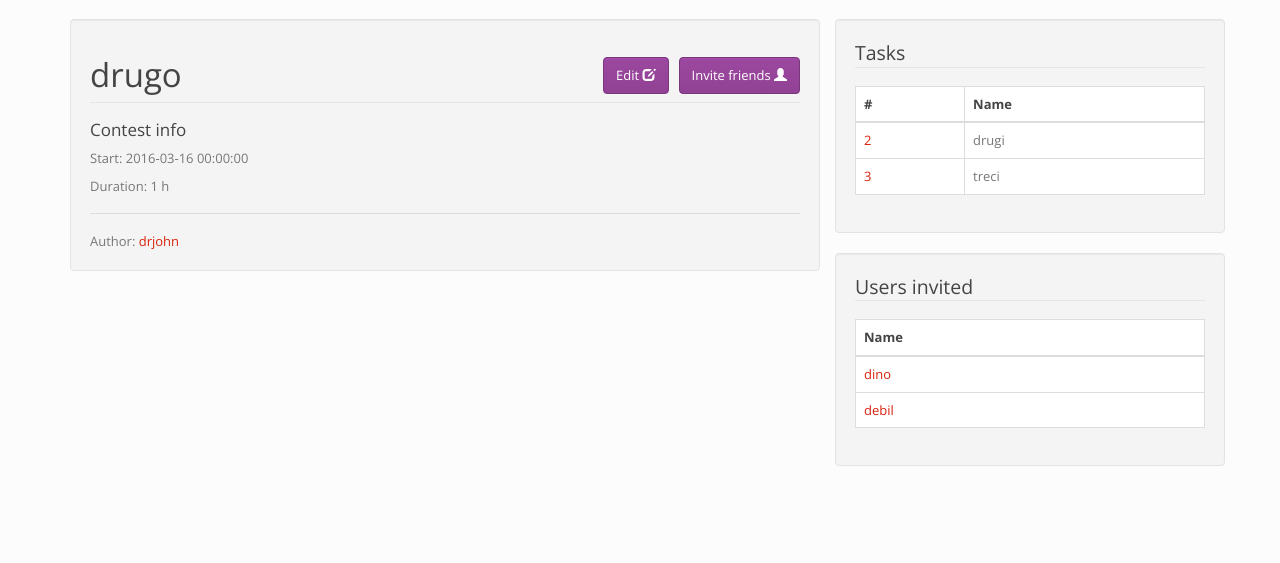
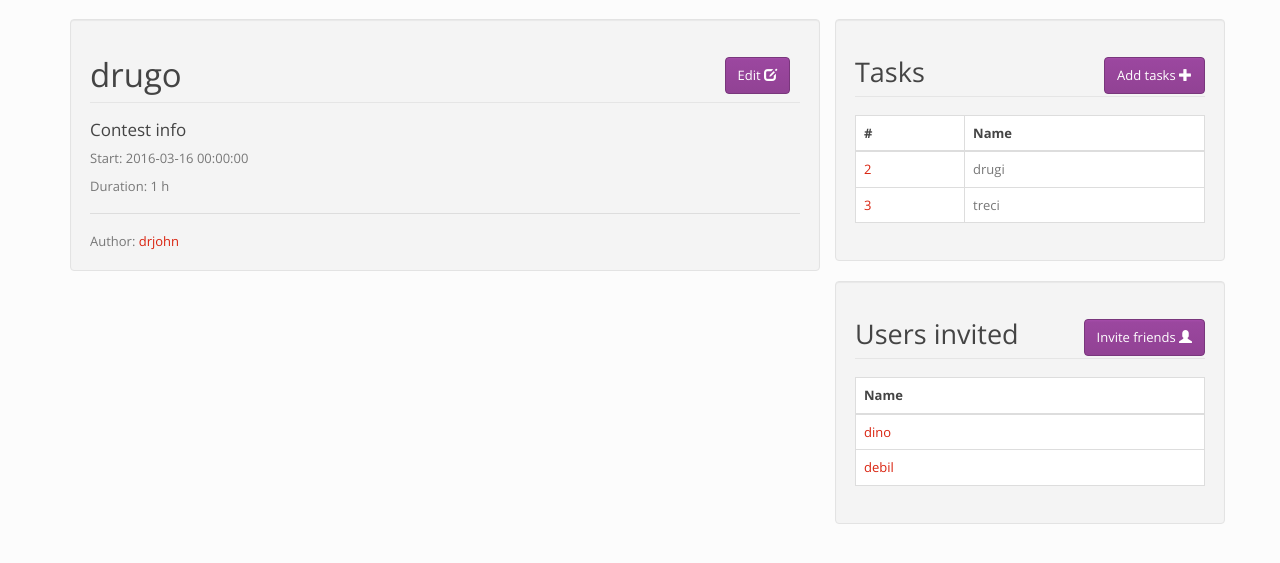
Before and after one commit to drakipovic/CPCC, a Flask app: page /contest/2 in a window 1280 px wide. Shown: the part 41-604 px from the top of the page. Run offline with Flask 2, Linux system fonts and the light colour scheme; a user stored in the database is signed in; data comes from the database, SQL or seed files in the repository; parts of the project's set-up code (start-up, migrations or seed data) failed here and were passed over; some libraries are stand-ins or nearby versions.

Commit message:
Updated contest page

```diff
--- a/templates/contest.html
+++ b/templates/contest.html
@@ -8,8 +8,6 @@
                 <legend><h1>
                 {{contest.name}}
                 {% if user.user_id == contest.author_id %}
-                    <a class="btn btn-warning" href="{{contest.contest_id}}/invite" role="button" style="float: right">
-                     Invite friends <span class="glyphicon glyphicon-user"></span></a>
                     <a class="btn btn-warning" href="{{contest.contest_id}}/edit" role="button" style="float: right; margin-right: 10px">
                      Edit <span class="glyphicon glyphicon-edit"></span></a>
                 {% endif %}
@@ -24,7 +22,13 @@
         <div class="col-md-4">
             <div class="row">
                 <div class="well">
-                    <legend>Tasks</legend>
+                    <legend><h2>
+                        Tasks
+                        {% if user.user_id == contest.author_id %}
+                            <a class="btn btn-warning" href="{{contest.contest_id}}/add_task" role="button" style="float: right">
+                            Add tasks <span class="glyphicon glyphicon-plus"></span></a>
+                        {% endif %}
+                    </h2></legend>
                     <table class="table table-bordered table-hover" style="background: white">
                         <thead>
                             <tr>
@@ -45,7 +49,13 @@
             </div>
             <div class="row">
                 <div class="well">
-                 <legend>Users invited</legend>
+                    <legend><h2>
+                        Users invited
+                        {% if user.user_id == contest.author_id %}
+                            <a class="btn btn-warning" href="{{contest.contest_id}}/invite" role="button" style="float: right">
+                            Invite friends <span class="glyphicon glyphicon-user"></span></a>
+                        {% endif %}
+                    </h2></legend>
                     <table class="table table-bordered table-hover" style="background: white">
                         <thead>
                             <tr>
```
